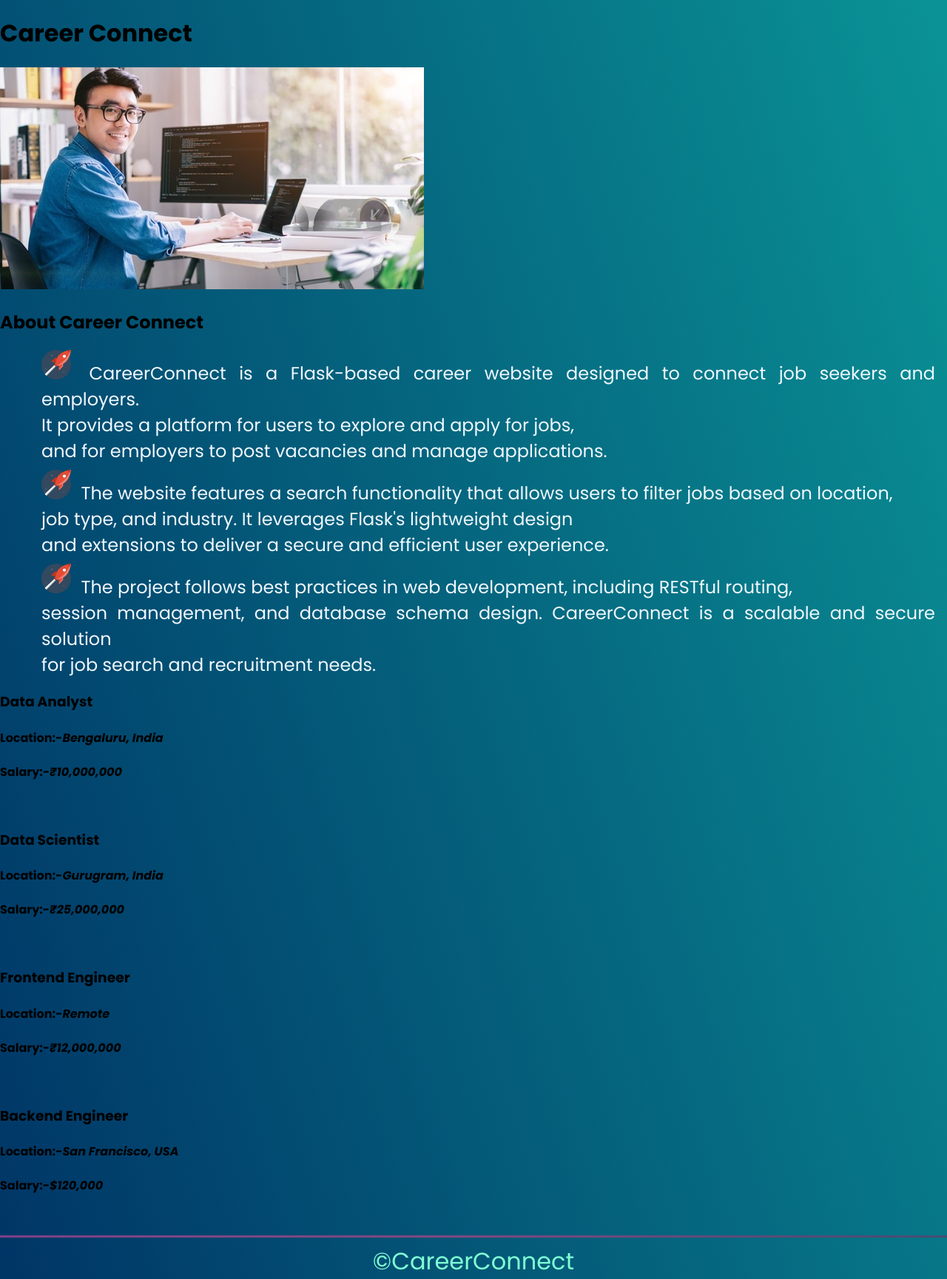
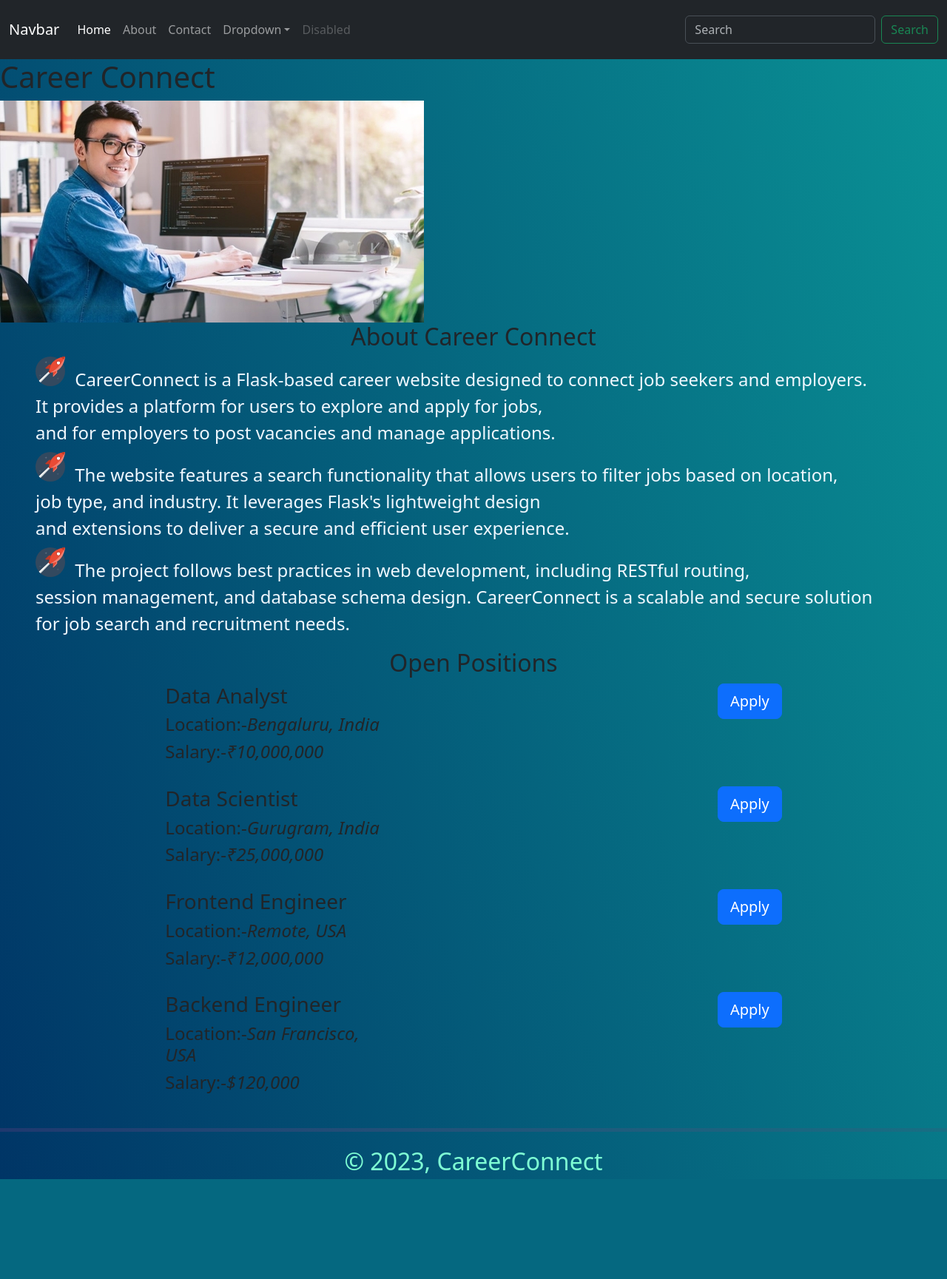
Before and after one commit to harshitshukla-github/Flask-ModernApproach, a Flask app: page / in a window 1280 px wide. Shown: the whole page at 74% size. After the commit the page ends 1594 px from the top, so only its background shows below. Run offline with Flask 3, Linux system fonts and the light colour scheme.

Commit message:
Added Navbar

```diff
--- a/data.json
+++ b/data.json
@@ -15,7 +15,7 @@
     "3":{
         "id":3,
         "title": "Frontend Engineer",
-        "location": "Remote",
+        "location": "Remote, USA",
         "salary": "₹12,000,000"
     },
     "4":{
--- a/static/StyleSheet/index.css
+++ b/static/StyleSheet/index.css
@@ -9,6 +9,10 @@
 
 body{
     background: linear-gradient(72.35deg, #003566, #0a9396);
+}
+
+nav{
+    height: 5rem;
 }
 
 .header-list{
@@ -27,8 +31,22 @@
 
 .hr-footer{
     border: 0;
-    height: 3px;
+    height: 5px;
     background-image: linear-gradient(to right, rgba(248, 74, 167, 0.5), rgba(167, 68, 130, 0.75), rgba(105, 54, 104, 0.65));
+}
+
+.heading{
+    text-align: center;
+}
+
+section{
+    display: flex;
+    flex-direction: row;
+    justify-content: space-around;
+}
+
+.flex-div1{
+    width: 300px;
 }
 
 footer{
--- a/templates/index.html
+++ b/templates/index.html
@@ -5,12 +5,14 @@
         <meta name="viewport" content="width=device-width, initial-scale=1.0">
         <title>Career Connect</title>
         <link rel="stylesheet" href="{{ url_for('static', filename='StyleSheet/index.css') }}">
+        <link href="https://cdn.jsdelivr.net/npm/bootstrap@5.3.2/dist/css/bootstrap.min.css" rel="stylesheet" integrity="sha384-T3c6CoIi6uLrA9TneNEoa7RxnatzjcDSCmG1MXxSR1GAsXEV/Dwwykc2MPK8M2HN" crossorigin="anonymous">
     </head>
     <body>
+        {% include 'navbar.html' %}
         <h1>Career Connect</h1>
         <img src={{ url_for('static', filename='images/reference.jpeg') }} alt="An Image">
         <header>
-        <h2>About Career Connect</h2>
+            <h2 class="heading">About Career Connect</h2>
             <ul class="header-list">
                 <li>
                     CareerConnect is a Flask-based career website designed to connect job seekers and employers.<br>
@@ -32,13 +34,14 @@
             </ul>
         </header>
         <main>
-
+        <h2 class="heading second-heading">Open Positions</h2>
             {% include 'section.html' %}
 
         </main>
         <hr class="hr-footer">
         <footer>
-        <aside>&copy;CareerConnect</aside>
+            <aside>&copy; 2023, CareerConnect</aside>
         </footer>
+        <script src="https://cdn.jsdelivr.net/npm/bootstrap@5.3.2/dist/js/bootstrap.bundle.min.js"></script>
     </body>
 </html>
--- /dev/null
+++ b/templates/navbar.html
@@ -0,0 +1,58 @@
+<nav class="navbar navbar-expand-lg bg-dark navbar-dark" data-bs-theme="dark">
+    <div class="container-fluid">
+      <a href="#" class="navbar-brand">Navbar</a>
+      <button class="navbar-toggler" type="button" data-bs-toggle="collapse" data-bs-target="#navbarNav3"
+        aria-controls="navbarNav3" aria-label="Toggle Navigation">
+        <span class="navbar-toggler-icon"></span>
+      </button>
+      <div class="collapse navbar-collapse" id="navbarNav3">
+        <ul class="navbar-nav me-auto mb-2 mb-lg-0">
+          <li class="nav-item">
+            <a href="#" class="nav-link active" aria-current="page">Home</a>
+          </li>
+          <li class="nav-item">
+            <a href="#" class="nav-link">About</a>
+          </li>
+          <li class="nav-item">
+            <a href="#" class="nav-link">Contact</a>
+          </li>
+
+          <li class="nav-item dropdown">
+            <a href="#" class="nav-link dropdown-toggle" id="navbar-dropdown-link-2" role="button"
+              data-bs-toggle="dropdown" aria-expanded="false" data-bs-auto-close="outside">Dropdown</a>
+            <ul class="dropdown-menu" aria-labelledby="navbar-dropdown-link-2">
+              <li>
+                <a href="#" class="dropdown-item">Electronics</a>
+              </li>
+              <li>
+                <a href="#" class="dropdown-item">Embedded Circuits</a>
+              </li>
+              <li class="dropdown dropend">
+                <a href="#" class="dropdown-item dropdown-toggle" id="navbar-dropdown-list-deep-1" role="button"
+                  data-bs-toggle="dropdown" aria-expanded="false">
+                  Mosaics
+                </a>
+                <ul class="dropdown-menu dropdown-menu-end" aria-labelledby="navbar-dropdown-link-1">
+                  <li>
+                    <a href="#" class="dropdown-item">Roman</a>
+                  </li>
+                  <li>
+                    <a href="#" class="dropdown-item">Byzantine</a>
+                    <a href="#" class="dropdown-item">Art Nouveau</a>
+                  </li>
+                </ul>
+              </li>
+            </ul>
+          </li>
+
+          <li class="nav-item">
+            <a href="#" class="nav-link disabled">Disabled</a>
+          </li>
+        </ul>
+        <form class="d-flex" role="search">
+            <input class="form-control me-2" type="search" placeholder="Search" aria-label="Search">
+            <button class="btn btn-outline-success" type="submit">Search</button>
+        </form>
+      </div>
+    </div>
+</nav>
--- a/templates/section.html
+++ b/templates/section.html
@@ -1,10 +1,15 @@
 {% for job in data %}
     <section>
-        <h3> {{ data[job]["title"] }} </h3>
-        <h4>Location:-<em>{{  data[job]["location"]  }}</em></h4>
-        {% if 'salary' in data[job] %}
-            <h4>Salary:-<em>{{  data[job]["salary"]  }}</em></h4>
-        {% endif %}
+        <div class="flex-div1">
+            <h3> {{ data[job]["title"] }} </h3>
+            <h4>Location:-<em>{{  data[job]["location"]  }}</em></h4>
+            {% if 'salary' in data[job] %}
+                <h4>Salary:-<em>{{  data[job]["salary"]  }}</em></h4>
+            {% endif %}
+        </div>
+        <div>
+            <button type="button" class="btn btn-primary btn-lg">Apply</button>
+        </div>
     </section>
     <br>
 {% endfor %}
```
Lines whose indentation alone changed are shown as unchanged.
